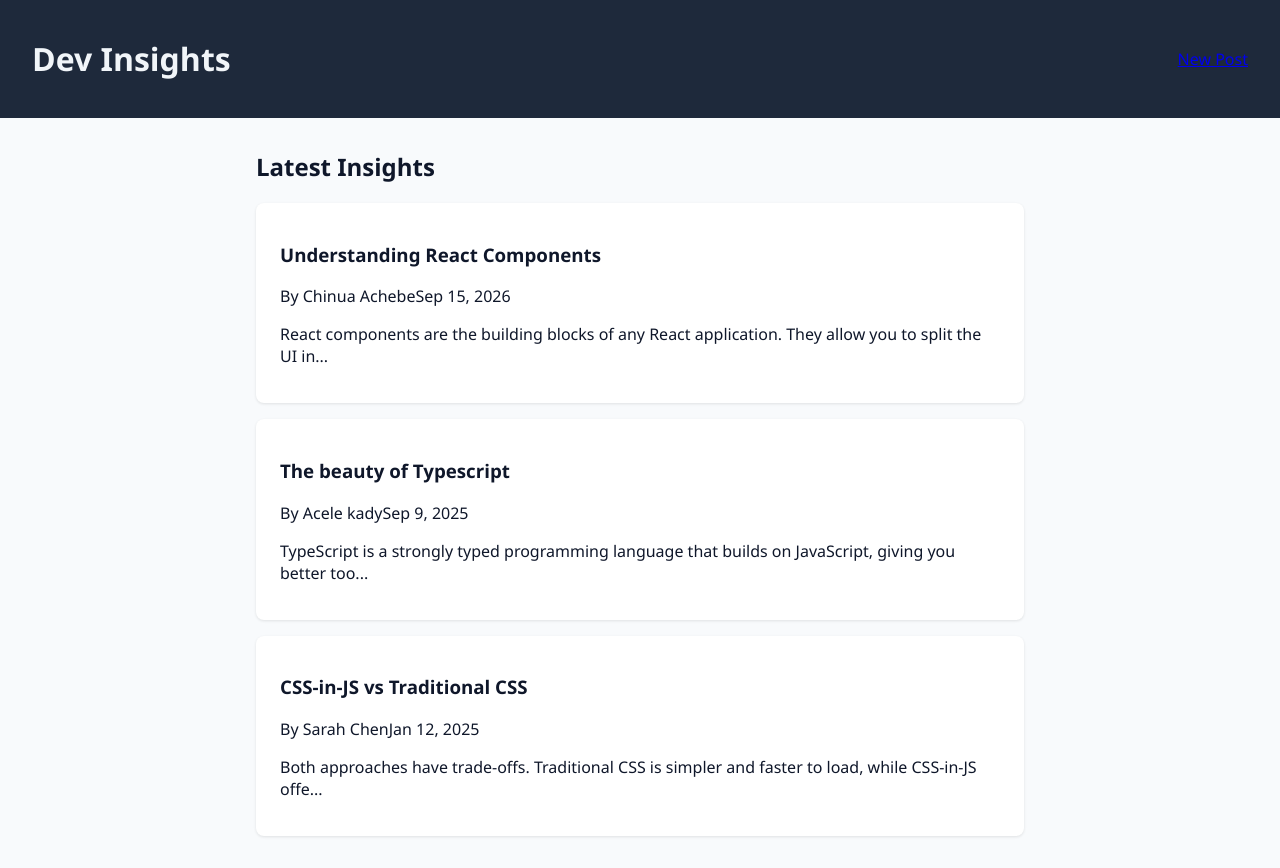
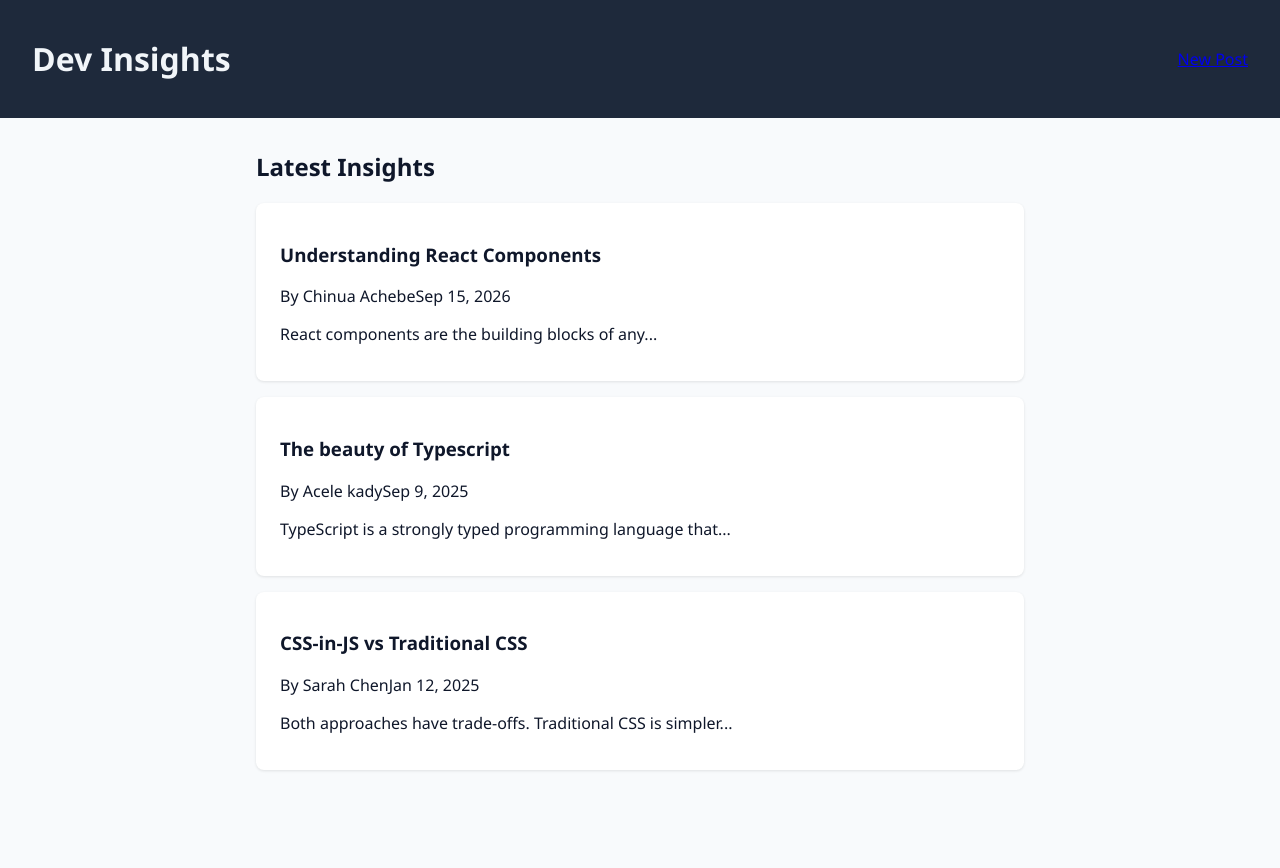
Before and after one commit to justine-neema/Mini-Blog-Project, a React (Vite) app in the folder mini-blog/: page / in a window 1280 px wide. After the commit the page ends 800 px from the top, so only its background shows below. Built offline with nearby package versions, Linux system fonts and the light colour scheme.

Commit message:
fix: modifying some posts

```diff
--- a/mini-blog/src/Components/Post/Post.tsx
+++ b/mini-blog/src/Components/Post/Post.tsx
@@ -6,11 +6,8 @@ interface PostProps {
 }
 
 function Post({ post }: PostProps) {
-    // first 100 characters of content
-    const preview =
-      post.content.length > 100
-      ? post.content.slice(0, 100) + "..."
-      : post.content;
+    // first few characters of content
+const preview = post.content.split(" ").slice(0, 8).join(" ") + "...";
 
     //   Formating the date properly
     const formattedDate = new Date(post.datePosted).toLocaleDateString("en-US",{
--- a/mini-blog/src/Components/PostList/PostList.tsx
+++ b/mini-blog/src/Components/PostList/PostList.tsx
@@ -1,6 +1,35 @@
 import Post from "../Post/Post";
-import { samplePosts } from "../../data/samplePosts";
+import type { Post as PostType } from "../../types/post";
 import "./PostList.css";
+
+
+const samplePosts: PostType[] = [
+    {
+        id: 1,
+        title: "Understanding React Components",
+        author: "Chinua Achebe",
+        content: "React components are the building blocks of any React application. They allow you to split the UI into independent, reusable pieces, and think about each piece in isolation.",
+        datePosted: "2026-09-15",
+    },
+
+    {
+        id: 2,
+        title: "The beauty of Typescript",
+        author: "Acele kady",
+        content: "TypeScript is a strongly typed programming language that builds on JavaScript, giving you better tooling at any scale.",
+        datePosted: "2025-09-09",
+
+    },
+
+    {
+    id: 3,
+    title: "CSS-in-JS vs Traditional CSS",
+    author: "Sarah Chen",
+    content:
+      "Both approaches have trade-offs. Traditional CSS is simpler and faster to load, while CSS-in-JS offers scoped styles and dynamic theming...",
+    datePosted: "2025-01-12",
+  },
+];
 
 function PostList() {
     return (
--- a/mini-blog/src/data/samplePosts.ts
+++ /dev/null
@@ -1,29 +0,0 @@
-import type { Post } from "../types/post";
-
-export const samplePosts: Post[] = [
-    {
-        id: 1,
-        title: "Understanding React Components",
-        author: "Chinua Achebe",
-        content: "React components are the building blocks of any React application. They allow you to split the UI into independent, reusable pieces, and think about each piece in isolation.",
-        datePosted: "2026-09-15",
-    },
-
-    {
-        id: 2,
-        title: "The beauty of Typescript",
-        author: "Acele kady",
-        content: "TypeScript is a strongly typed programming language that builds on JavaScript, giving you better tooling at any scale.",
-        datePosted: "2025-09-09",
-
-    },
-
-    {
-    id: 3,
-    title: "CSS-in-JS vs Traditional CSS",
-    author: "Sarah Chen",
-    content:
-      "Both approaches have trade-offs. Traditional CSS is simpler and faster to load, while CSS-in-JS offers scoped styles and dynamic theming...",
-    datePosted: "2025-01-12",
-  },
-]
```
